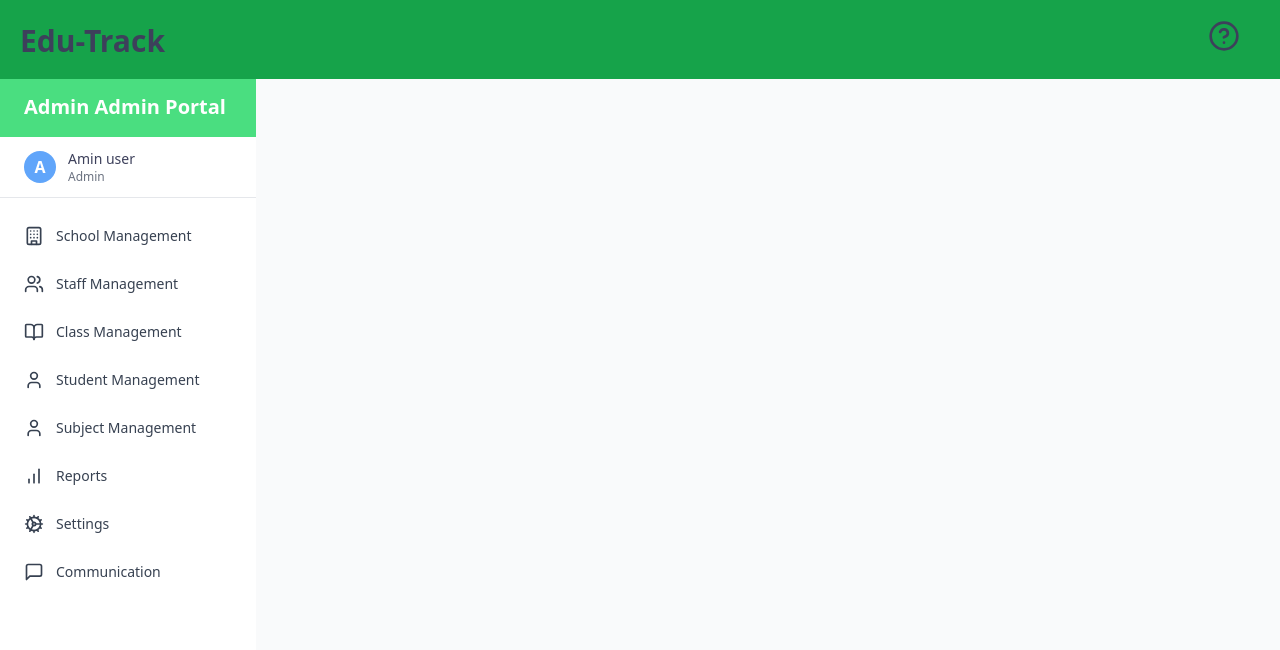
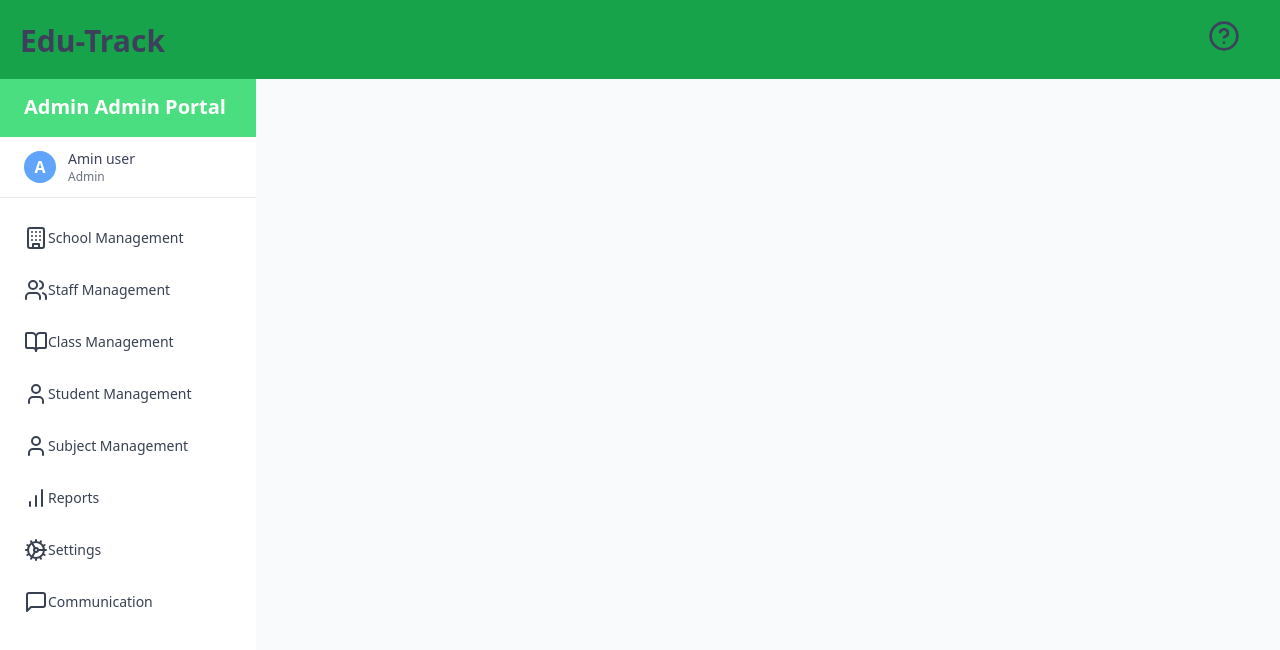
Before and after one commit to Edgar-mwila/results-amangement-system, a React (Vite) app: page /admin/dashboard in a window 1280 px wide. Shown: the top 650 px of the page. Built offline with nearby package versions, Linux system fonts and the light colour scheme.

Commit message:
fixed minor error.

```diff
--- a/src/routes/$school/dashboard/index.tsx
+++ b/src/routes/$school/dashboard/index.tsx
@@ -118,7 +118,7 @@ const Layout = () => {
                   }`}
                   onClick={() => setActiveOption(path)}
                 >
-                  <Icon className="w-5 h-5 mr-3" />
+                  <Icon />
                   {label}
                 </Link>
               </li>
```
